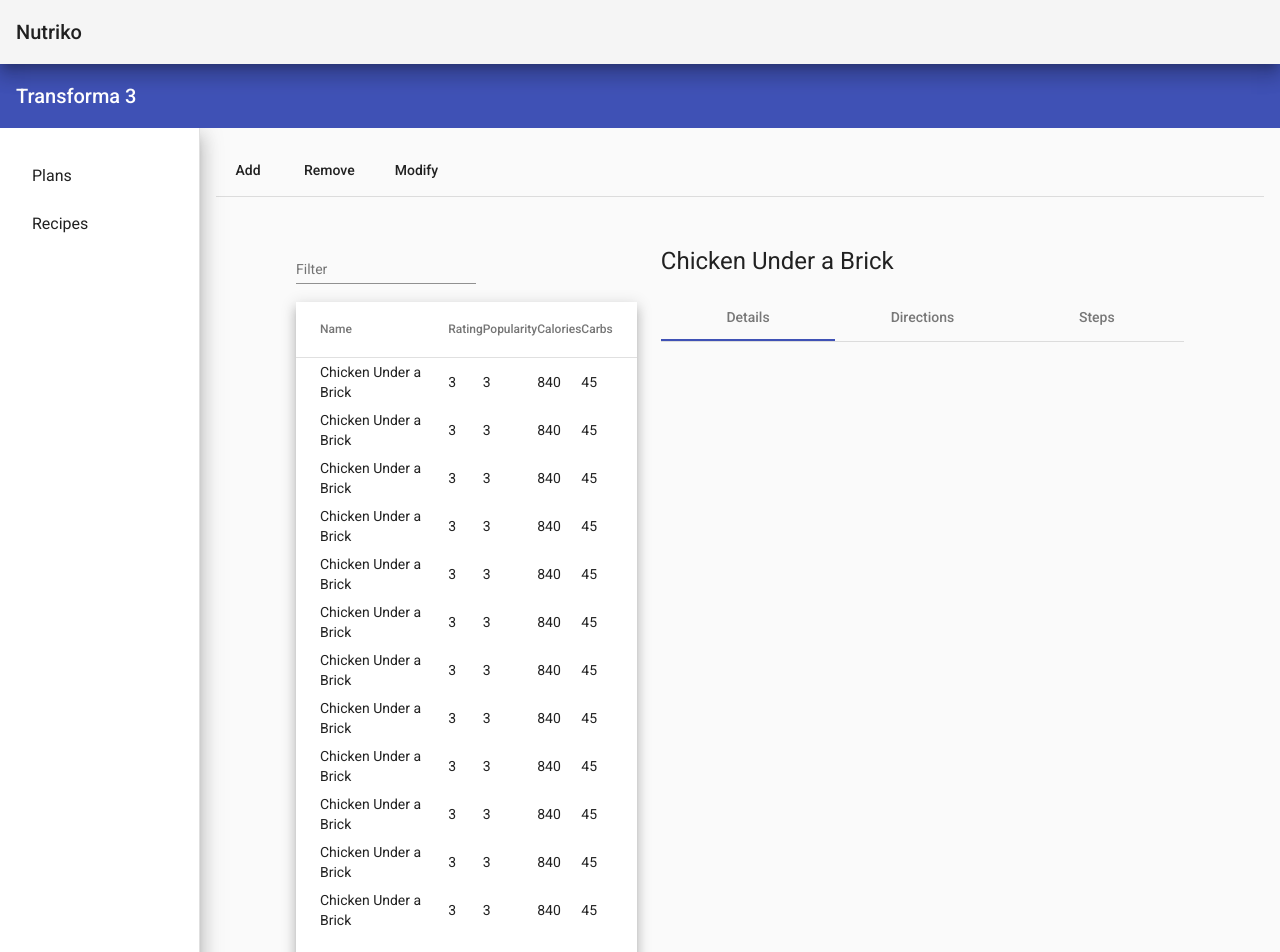
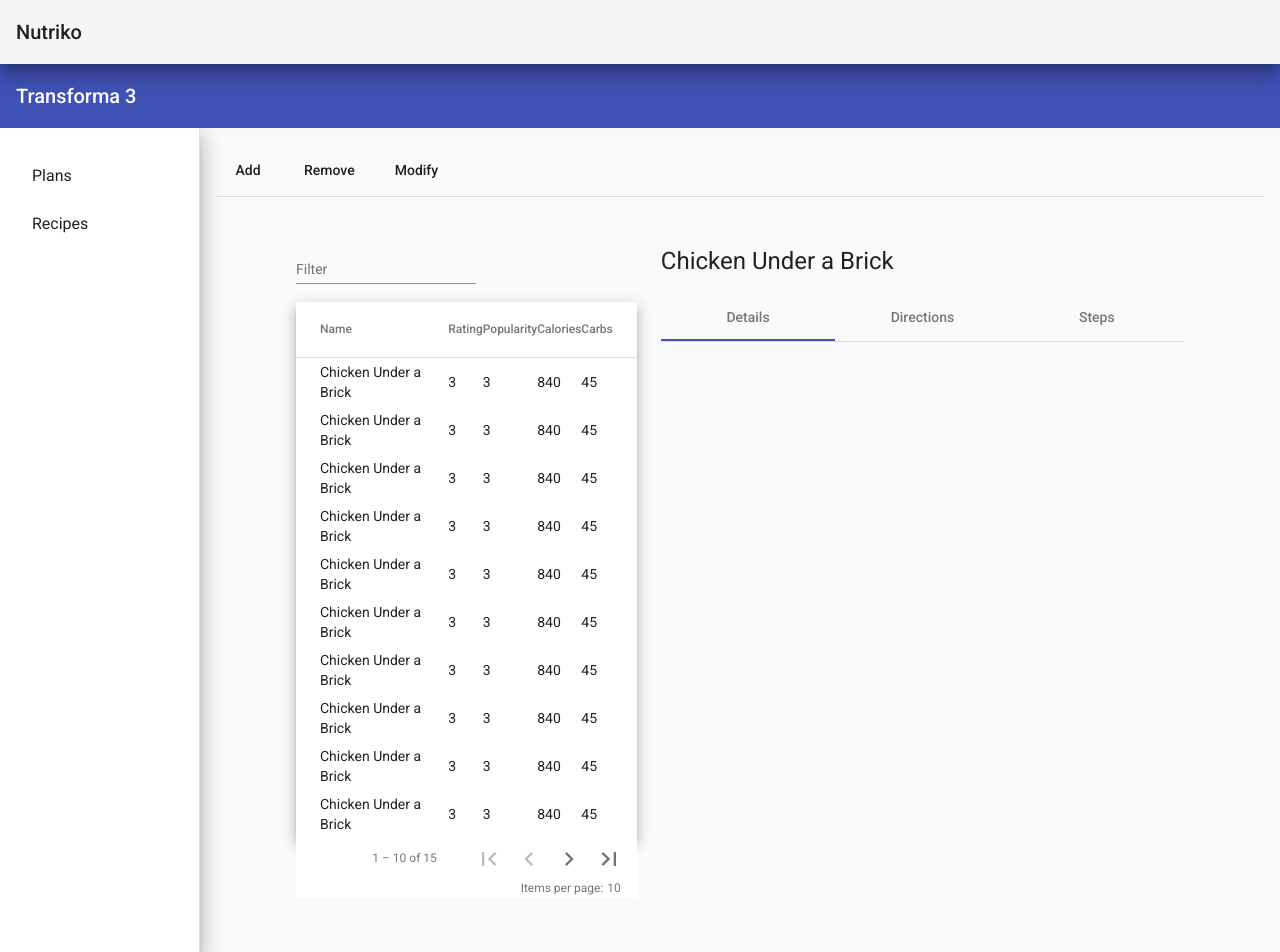
Before and after one commit to CardonLabs/Nutriko, an Angular app in the folder ui/Nupanel/: page /Recipes in a window 1280 px wide. Shown: the top 952 px of the page. Built offline with nearby package versions, Linux system fonts and the light colour scheme.

Commit message:
paginator working  - relates to #9

```diff
--- a/ui/Nupanel/src/app/nu/recipes/recipe-list/recipe-list.component.html
+++ b/ui/Nupanel/src/app/nu/recipes/recipe-list/recipe-list.component.html
@@ -44,6 +44,6 @@
 
     </table>
 
-    <mat-paginator [pageSize]="[5, 10, 20]" showFirstLastButtons></mat-paginator>
+    <mat-paginator [pageSizeOptions]="[10]" showFirstLastButtons></mat-paginator>
 
 </section>
--- a/ui/Nupanel/src/app/nu/recipes/recipe-list/recipe-list.component.ts
+++ b/ui/Nupanel/src/app/nu/recipes/recipe-list/recipe-list.component.ts
@@ -1,4 +1,4 @@
-import { Component, OnInit, Input, ViewChild, OnChanges, SimpleChanges } from '@angular/core';
+import { Component, OnInit, Input, ViewChild, OnChanges, SimpleChanges, AfterViewInit } from '@angular/core';
 import { MatTableDataSource}  from '@angular/material/table';
 import { MatPaginator } from '@angular/material/paginator';
 import { RecipeService } from 'src/app/nu/recipes/recipe.service';
@@ -10,7 +10,7 @@ import { Recipe } from 'src/app/models/recipes';
   templateUrl: './recipe-list.component.html',
   styleUrls: ['./recipe-list.component.scss']
 })
-export class RecipeListComponent implements OnInit, OnChanges {
+export class RecipeListComponent implements OnInit, OnChanges, AfterViewInit {
 
   @Input() recipeList: Array<Recipe>;
   @ViewChild(MatPaginator) paginator: MatPaginator;
@@ -22,12 +22,15 @@ export class RecipeListComponent implements OnInit, OnChanges {
 
   ngOnInit() {
     this.recipeTableDataSource.data = this.recipeList;
-    this.recipeTableDataSource.paginator = this.paginator;
     console.log(this.recipeTableDataSource.paginator);
   }
 
   ngOnChanges(changes: SimpleChanges) {
     this.recipeTableDataSource.data = this.recipeList;
+  }
+
+  ngAfterViewInit() {
+    this.recipeTableDataSource.paginator = this.paginator;
   }
 
   applyFilter(event: Event) {
```
